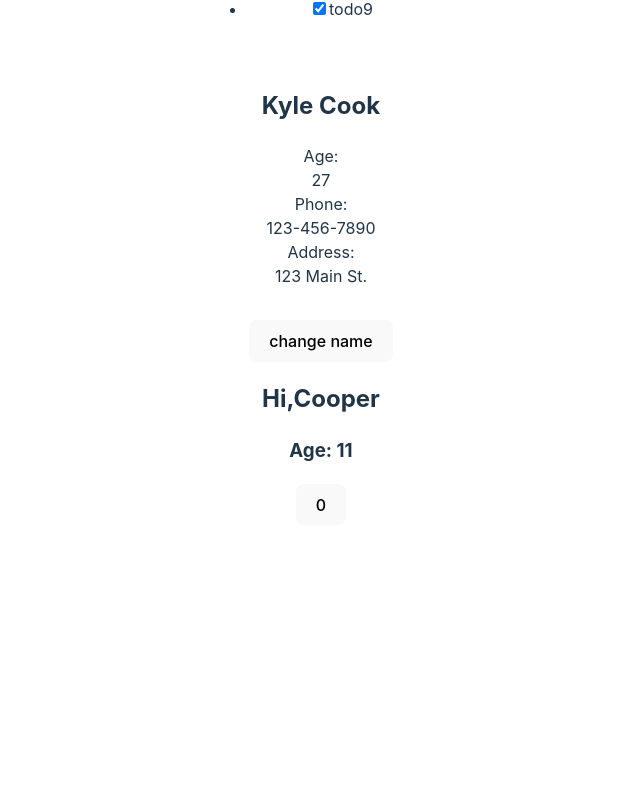
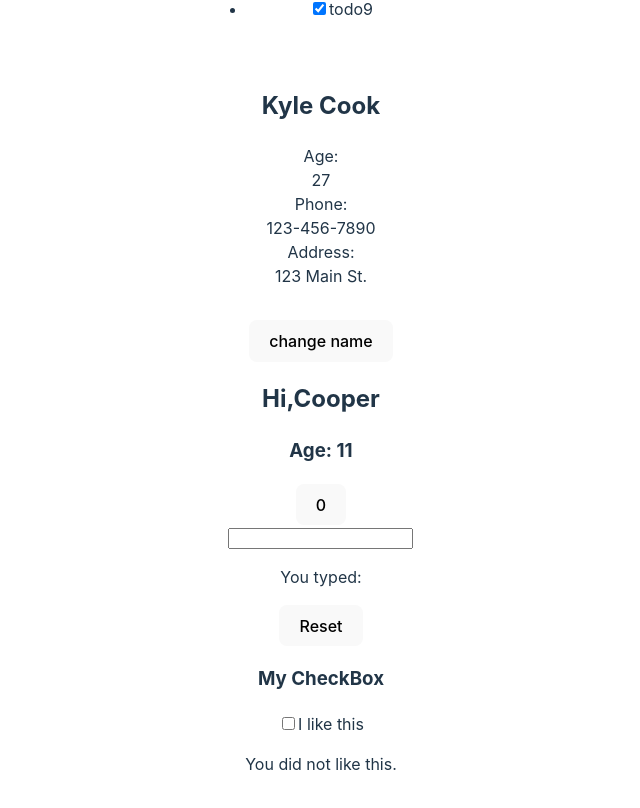
Before and after one commit to suckitfa/react-simpliied-beginner-code, a React (Vite) app: page / in a window 1280 px wide. Shown: the part 470-1278 px from the top of the page, without its empty margins (319-959 px from the left). Before the commit the page ends 1027 px from the top, so only its background shows below. Built offline with nearby package versions, Linux system fonts and the light colour scheme.

Commit message:
feat: mycheckbox

```diff
--- a/src/App.jsx
+++ b/src/App.jsx
@@ -6,6 +6,8 @@ import userData from './components/UserCard/user.json'
 import UserCard from './components/UserCard'
 import TestUseState from './components/TestUserState'
 import Counter from './components/Counter'
+import MyInput from './components/MyInput'
+import MyCheckBox from './components/MyCheckBox'
 function App() {
   const todos = [
   ]
@@ -27,6 +29,8 @@ function App() {
       <UserCard {...userData}></UserCard>
       <TestUseState></TestUseState>
       <Counter></Counter>
+      <MyInput></MyInput>
+      <MyCheckBox></MyCheckBox>
     </div>
   )
 }
--- a/src/components/Counter.jsx
+++ b/src/components/Counter.jsx
@@ -5,6 +5,7 @@ function Counter() {
 
     const handleClick = () => {
         setCount(count + 1);
+        console.log('after called setCount ===> ', count)
     }
 
     return (
--- /dev/null
+++ b/src/components/MyCheckBox.jsx
@@ -0,0 +1,24 @@
+import { useState } from "react";
+
+function MyCheckBox() {
+    const [liked, setLiked] = useState(false);
+    return (
+        <div>
+            <h3>My CheckBox</h3>
+            <label>
+                <input
+                    type="checkbox"
+                    value={liked}
+                    onChange={(e) => setLiked(e.target.checked)}
+                    checked={liked}
+                />
+                I like this
+            </label>
+            <p>
+                {liked ? 'You liked this.' : 'You did not like this.'}
+            </p>
+        </div>
+    )
+}
+
+export default MyCheckBox;
--- /dev/null
+++ b/src/components/MyInput.jsx
@@ -0,0 +1,17 @@
+import { useState } from "react";
+
+function MyInput() {
+    const [text, setText] = useState();
+    const handleChange = (e) => {
+        setText(e.target.value)
+    }
+    return (
+        <div>
+            <input value={text} type="text" onChange={handleChange} />
+            <p>You typed: {text}</p>
+            <button onClick={() => setText('Hello')}>Reset</button>
+        </div>
+    );
+}
+
+export default MyInput;
```
